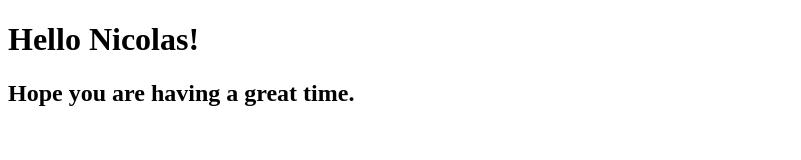
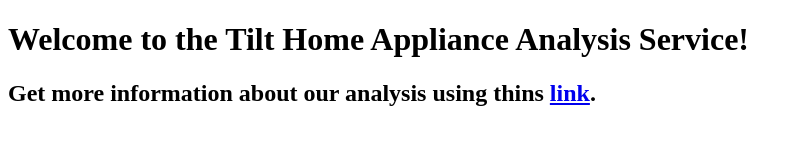
Before and after one commit to NicolasLefebure/Tilt-Tech, a plain HTML site: page hello.html in a window 1280 px wide. Shown: the whole page, without its empty margins (0-801 px from the left). Drawn offline with Linux system fonts and the light colour scheme.

Commit message:
Change text

```diff
--- a/hello.html
+++ b/hello.html
@@ -2,10 +2,11 @@
 
 <html>
   <head>
-    <title>My first webpage</title>
+    <title>Tilt Tech Ex.</title>
   </head>
   <body>
-    <h1>Hello Nicolas!</h1>
-    <h2>Hope you are having a great time.</h2>
+    <h1>Welcome to the Tilt Home Appliance Analysis Service!</h1>
+    <h2>Get more information about our analysis using thins <a
+      href="https://docs.google.com/document/d/1AKirAz_fy6M2nGrH3CdIJHZqEBovY7cVb6hOx196cPU/edit">link</a>.</h2>
   </body>
 </html>
```
